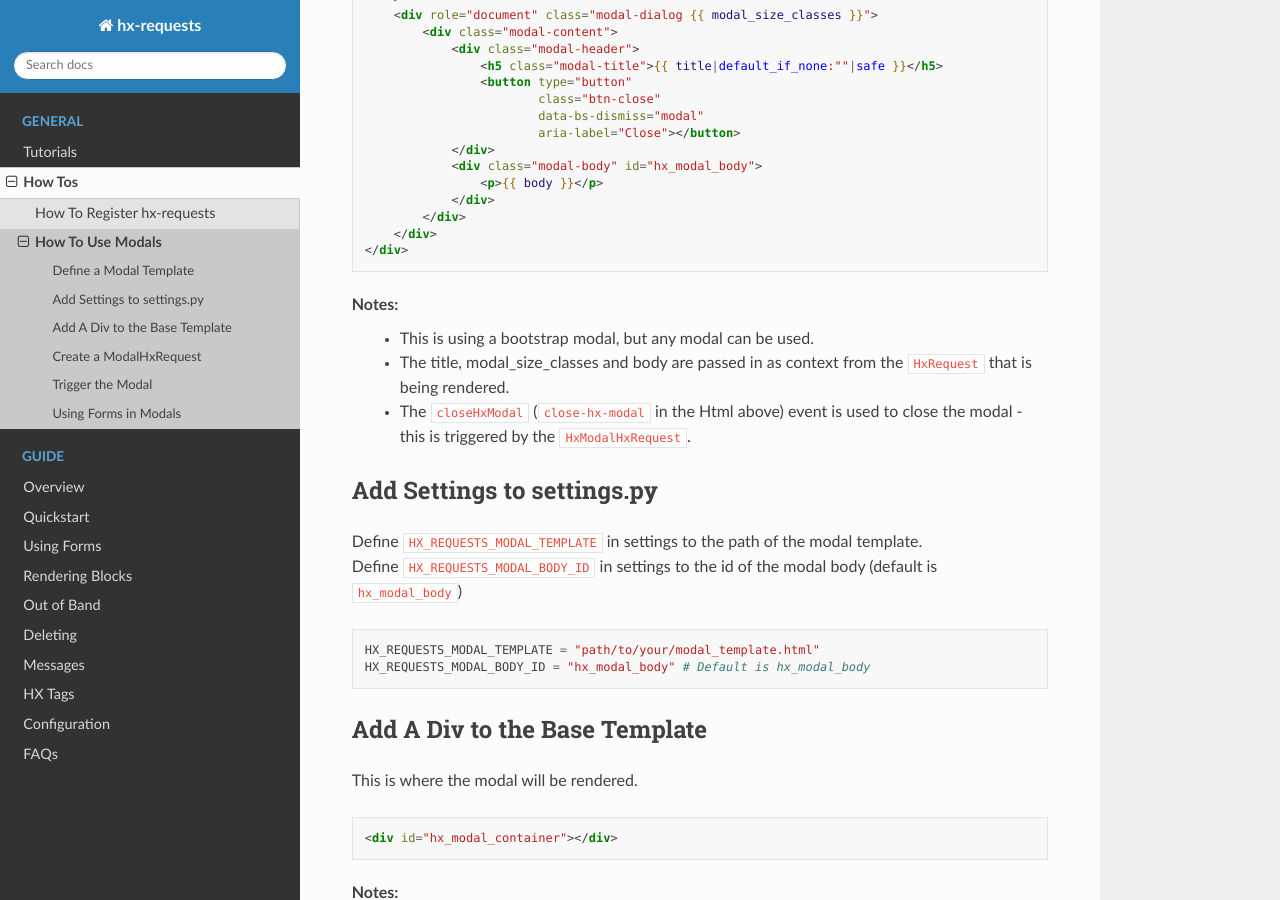
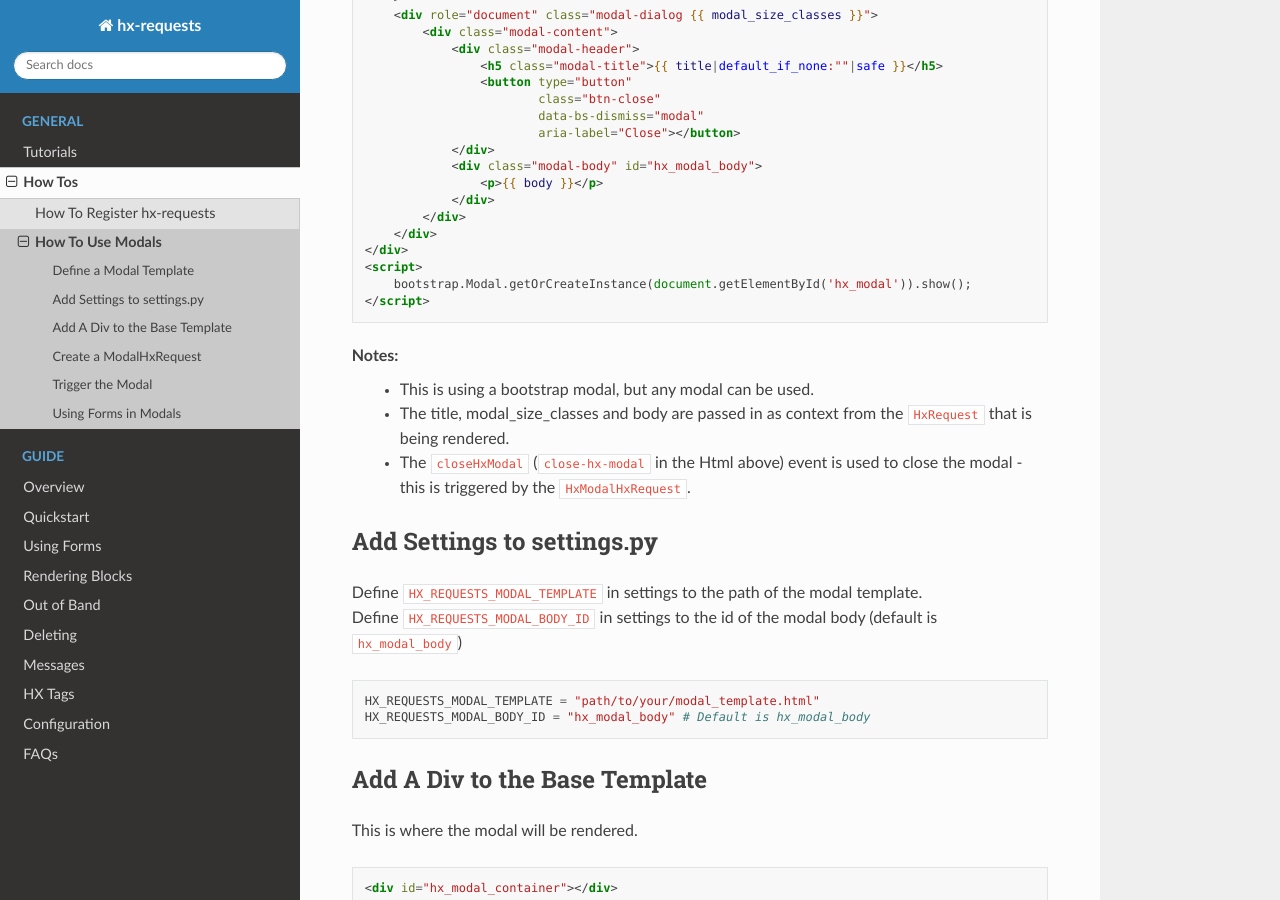
Before and after one commit to yaakovLowenstein/hx-requests, a Sphinx documentation site: the page built from docs/how_tos/use_modals.rst, in a window 1280 px wide and 900 px high, scrolled down 549 px. Built offline with Sphinx 7.4.7 and the Read the Docs theme 3.1.0, drawn with Linux system fonts in a browser that asks for light colours; pages that are not in the unit, such as notebooks, are missing from menus.

Commit message:
docs: Updates

```diff
--- a/docs/how_tos/use_modals.rst
+++ b/docs/how_tos/use_modals.rst
@@ -38,6 +38,9 @@ To use the built in modal functionality, you need to define a modal template and
             </div>
         </div>
     </div>
+    <script>
+        bootstrap.Modal.getOrCreateInstance(document.getElementById('hx_modal')).show();
+    </script>
 
 
 
```
